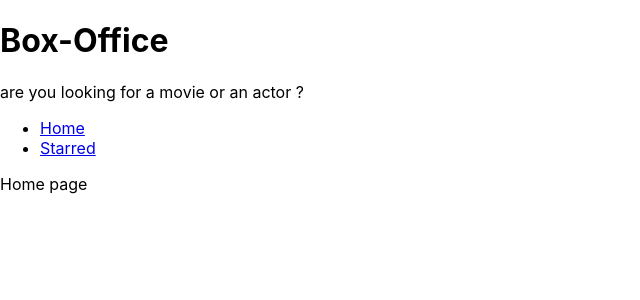
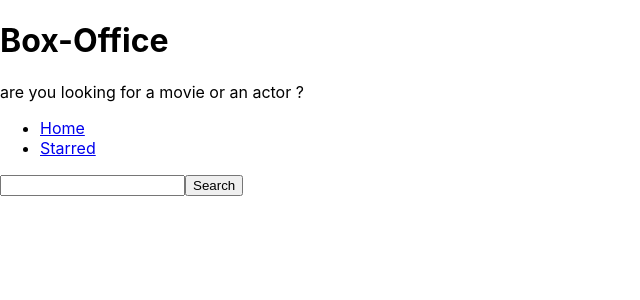
Before and after one commit to Euptskarl/box-office, a React (Create React App) app: page / in a window 1280 px wide. Shown: the top 300 px of the page, without its empty margins (0-640 px from the left). Built offline with nearby package versions, Linux system fonts and the light colour scheme.

Commit message:
created input and fetch results from tv maze api

```diff
--- a/src/pages/Home.js
+++ b/src/pages/Home.js
@@ -1,8 +1,41 @@
-import React from 'react';
+/* eslint-disable no-unused-vars */
+import React, { useState } from 'react';
 import MainPageLayout from '../component/MainPageLayout';
 
 const Home = () => {
-  return <MainPageLayout>Home page</MainPageLayout>;
+  const [input, setInput] = useState('');
+
+  const onSearch = () => {
+    fetch(`https://api.tvmaze.com/search/shows?q=${input}`)
+      .then(r => r.json())
+      .then(result => {
+        console.log(result);
+      });
+  };
+
+  const onKeyDown = ev => {
+    if (ev.key === 13) {
+      onSearch();
+    }
+  };
+
+  const onInputChange = ev => {
+    setInput(ev.target.value);
+  };
+
+  return (
+    <MainPageLayout>
+      <input
+        type="text"
+        onChange={onInputChange}
+        onKeyDown={onKeyDown}
+        value={input}
+      />
+      <button type="button" onClick={onSearch}>
+        Search
+      </button>
+    </MainPageLayout>
+  );
 };
 
 export default Home;
```
